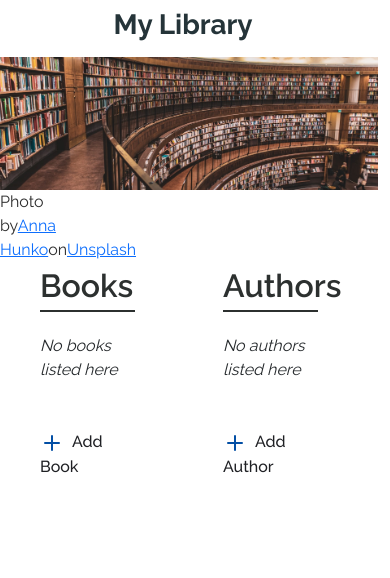
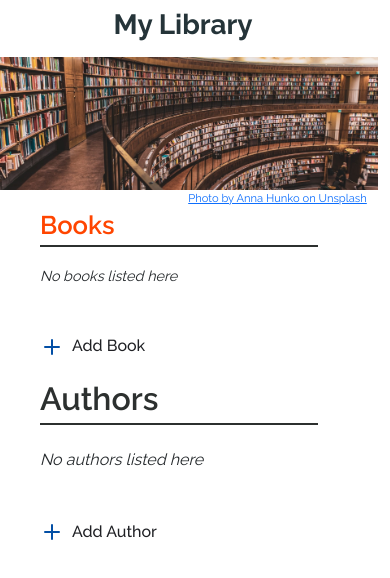
Before and after one commit to IsuruVihan/library_app_reactors, a React (Create React App) app: page / in a window 390 px wide. Shown: the top 578 px of the page. Built offline with nearby package versions, Linux system fonts and the light colour scheme.

Commit message:
Aligned The Credits and the welcome image
Arranged Book And Author Sections in a vertical Manner
(When Screen size is reduced)

```diff
--- a/src/Views/Library.tsx
+++ b/src/Views/Library.tsx
@@ -4,6 +4,7 @@ import libraryImg from "../assets/images/anna-hunko-ajE5goOGzZc-unsplash.jpg";
 import Books from "../components/Books/Books";
 import Authors from "../components/Authors/Authors";
 import '../assets/styles/partials/Library.scss';
+import '../assets/styles/partials/MobileResponsive.scss';
 import IAuthor from "../interfaces/IAuthor";
 
 const Library: FC = () => {
@@ -21,7 +22,7 @@ const Library: FC = () => {
 
     return(
         <Container className="Library px-0" fluid>
-            <Row style={{width: '100vw'}}>
+            <Row>
                 <Col className="px-0" xs={12}>
                     <h1 className="text-center py-2">My Library</h1>
                 </Col>
@@ -29,30 +30,21 @@ const Library: FC = () => {
                     <img src={libraryImg} alt="Library" />
                 </Col>
             </Row>
-            <Row className="credits" style={{width: '100%'}}>
-                <Col xs={9} />
-                <Col xs={3} className="text-end photo-credits">
-                    Photo by
+            <Row className="credits">
+                <Col md={true}/>
+                <Col md={true} xs={12} className="text-end photo-credits">
                     <a href="https://unsplash.com/@annahunko?
                        utm_source=unsplash&utm_medium=referral&utm_content=creditCopyText"
-                    >
-                        Anna Hunko
-                    </a>
-                    on
-                    <a href="https://unsplash.com/?
-                       utm_source=unsplash&utm_medium=referral&utm_content=creditCopyText"
-                    >
-                        Unsplash
-                    </a>
+                    >Photo by Anna Hunko on Unsplash</a>
                 </Col>
             </Row>
             <Row style={{width: '100%'}}>
-                <Col xs={6} className="book-container">
+                <Col md={6} xs={12} className="book-container">
                     <Books
                         authorsAvailable={sendAvailableAuthors}
                     />
                 </Col>
-                <Col xs={6}>
+                <Col md={6} xs={12}>
                     <Authors
                         returnAvailableAuthors={getAvailableAuthors}
                     />
--- a/src/assets/styles/partials/Library.scss
+++ b/src/assets/styles/partials/Library.scss
@@ -3,7 +3,6 @@ $credits_font_color: #2d2d2d;
 
 .Library {
   font-family: 'Raleway', sans-serif;
-
   h1 {
     color: $title_font_color;
     font-weight: 700;
@@ -14,7 +13,7 @@ $credits_font_color: #2d2d2d;
   }
   .credits {
     .photo-credits {
-      padding-right: 6em;
+      padding-right: 1em;
       color: $credits_font_color;
     }
   }
--- /dev/null
+++ b/src/assets/styles/partials/MobileResponsive.css
@@ -0,0 +1,93 @@
+.Library {
+  font-family: "Raleway", sans-serif;
+}
+.Library h1 {
+  color: #253439;
+  font-weight: 700;
+}
+.Library img {
+  width: 100%;
+  height: auto;
+}
+.Library .credits .photo-credits {
+  padding-right: 1em;
+  color: #2d2d2d;
+}
+
+.Books {
+  font-family: "Raleway", sans-serif;
+  margin-left: 1vw;
+}
+.Books .book-list li {
+  padding-top: 5px;
+  padding-bottom: 5px;
+  font-weight: 500;
+  font-size: x-large;
+}
+.Books .book-list li .delete-btn, .Books .book-list li .edit-btn {
+  display: none;
+}
+.Books .book-list li:hover {
+  background-color: #f5f5f5;
+}
+.Books .book-list li:hover .delete-btn {
+  display: inline;
+  color: #9d292a;
+  cursor: pointer;
+}
+.Books .book-list li:hover .edit-btn {
+  display: inline;
+  color: #ef921b;
+  cursor: pointer;
+}
+.Books .title {
+  color: #2c302f;
+  font-weight: 600;
+  font-size: 2em;
+  border-bottom: 2px solid #2c302f;
+  padding-left: 0;
+  margin-bottom: 0.7em;
+}
+.Books .no-books {
+  color: #25292c;
+}
+.Books .add-book {
+  color: #1f2024;
+  font-weight: 500;
+}
+.Books .add-book .add-book-text {
+  cursor: pointer;
+}
+.Books .add-book .plus {
+  cursor: pointer;
+  margin-right: 8px;
+}
+.Books .book-list {
+  list-style-type: none;
+}
+
+@media screen and (max-width: 576px) {
+  .Library .credits .photo-credits {
+    font-size: 0.7em;
+  }
+
+  .Books .title {
+    color: orangered;
+    font-size: 1.6em;
+  }
+  .Books .no-books {
+    font-size: 0.9em;
+  }
+  .Books .ab-form-container {
+    width: 100%;
+    height: 100%;
+    display: inline-block;
+    flex-basis: fit-content;
+  }
+  .Books .ab-form-container .ab-form .book-title-input, .Books .ab-form-container .ab-form .book-isbn-input, .Books .ab-form-container .ab-form .book-author-input {
+    width: 70vw;
+    font-size: 10px;
+  }
+}
+
+/*# sourceMappingURL=MobileResponsive.css.map */
--- /dev/null
+++ b/src/assets/styles/partials/MobileResponsive.scss
@@ -0,0 +1,35 @@
+@import "Library";
+@import "Books";
+
+@media screen and (max-width: 576px) {
+  .Library{
+    .credits {
+      .photo-credits{
+        font-size: 0.7em;
+      }
+    }
+
+  }
+  .Books{
+    .title{
+      color: orangered;
+      font-size: 1.6em;
+    }
+    .no-books {
+      //color: $no_books_listed_font_color;
+      font-size: 0.9em;
+    }
+    .ab-form-container{
+      width: 100%;
+      height:100%;
+      display: inline-block;
+      flex-basis: fit-content;
+      .ab-form {
+        .book-title-input, .book-isbn-input, .book-author-input {
+          width: 70vw;
+          font-size: 10px;
+        }
+      }
+    }
+  }
+}
```
Also changed, not shown: 2 other files (tests, documents, lock files or other folders).
